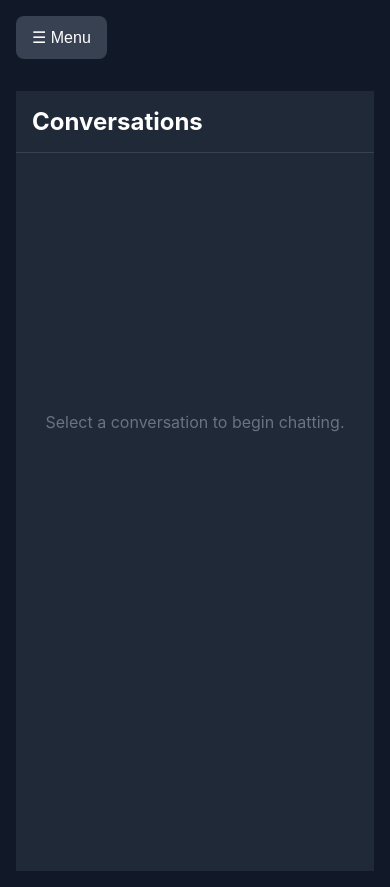
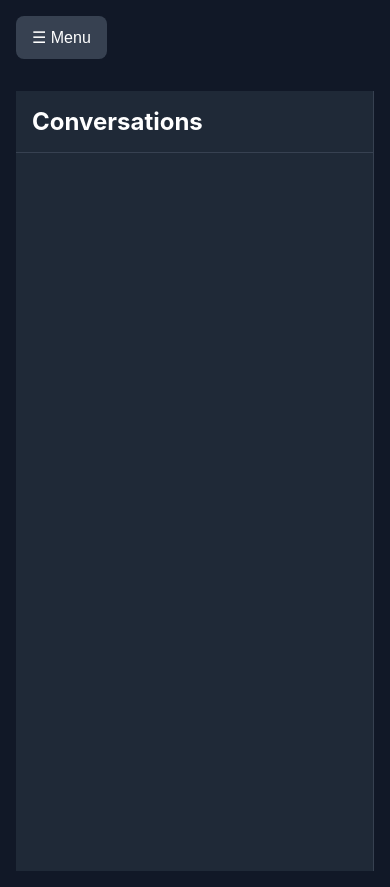
Before and after one commit to Easter-12/investment-admin-panel, a Next.js app: page /chat in a window 390 px wide. Built offline with nearby package versions, Linux system fonts and the light colour scheme; no server answers.

Commit message:
update new one

```diff
--- a/pages/withdrawals.tsx
+++ b/pages/withdrawals.tsx
@@ -11,7 +11,6 @@
 type WithdrawalRequest = { id: number; created_at: string; user_id: string; amount: number; wallet_address: string; status: 'pending' | 'approved' | 'rejected'; profiles: { username: string; email: string; } };
 
 function WithdrawalsContent() {
-  // ... (rest of the component code is the same)
   const [requests, setRequests] = useState<WithdrawalRequest[]>([]); const [loading, setLoading] = useState(true); const [message, setMessage] = useState('');
   const fetchRequests = async () => { setLoading(true); try { const { data, error } = await supabase.from('withdrawals').select('*, profiles(username, email)').order('created_at', { ascending: false }); if (error) throw error; if (data) setRequests(data as WithdrawalRequest[]); } catch (err: any) { setMessage('Error: ' + err.message); } finally { setLoading(false); } };
   useEffect(() => { fetchRequests(); }, []);
--- a/styles/AdminChat.module.css
+++ b/styles/AdminChat.module.css
@@ -4,6 +4,7 @@
   color: white;
   background-color: #111827;
   overflow: hidden; /* Prevent scrolling issues on mobile */
+  position: relative; /* Required for mobile layout */
 }
 
 /* --- Sidebar / Conversation List --- */
@@ -13,7 +14,8 @@
   display: flex;
   flex-direction: column;
   background-color: #1f2937;
-  flex-shrink: 0; /* Prevent sidebar from shrinking */
+  flex-shrink: 0;
+  transition: transform 0.3s ease-in-out;
 }
 .sidebarHeader { padding: 1rem; border-bottom: 1px solid #374151; margin: 0; font-size: 1.2rem; }
 .conversationList { overflow-y: auto; flex: 1; }
@@ -26,7 +28,7 @@
 .conversationTimestamp { font-size: 0.8rem; color: #9ca3af; }
 
 /* --- Main Chat Window --- */
-.chatWindow { flex: 1; display: flex; flex-direction: column; }
+.chatWindow { flex: 1; display: flex; flex-direction: column; transition: transform 0.3s ease-in-out; }
 .chatHeader { padding: 1rem; border-bottom: 1px solid #374151; flex-shrink: 0; display: flex; align-items: center; gap: 1rem; }
 .chatHeader h3 { margin: 0; }
 .messageArea { flex: 1; padding: 1rem; overflow-y: auto; display: flex; flex-direction: column; }
@@ -49,20 +51,21 @@
 @media (max-width: 768px) {
   .sidebar {
     width: 100%;
-    border-right: none;
-    /* Hide the sidebar if a conversation is selected */
-    display: var(--sidebar-display);
+    height: 100%;
+    position: absolute;
+    transform: translateX(0); /* Default state: sidebar is visible */
+    z-index: 20;
   }
+  .sidebar.hidden {
+    transform: translateX(-100%); /* Slide sidebar off-screen to the left */
+  }
+
   .chatWindow {
     width: 100%;
+    height: 100%;
     position: absolute;
-    top: 0;
-    left: 0;
-    height: 100%;
-    /* Hide the chat window if no conversation is selected */
-    transform: translateX(var(--chat-window-transform));
-    transition: transform 0.3s ease-in-out;
   }
+
   .backButton {
     display: block;
     background: none;
```
